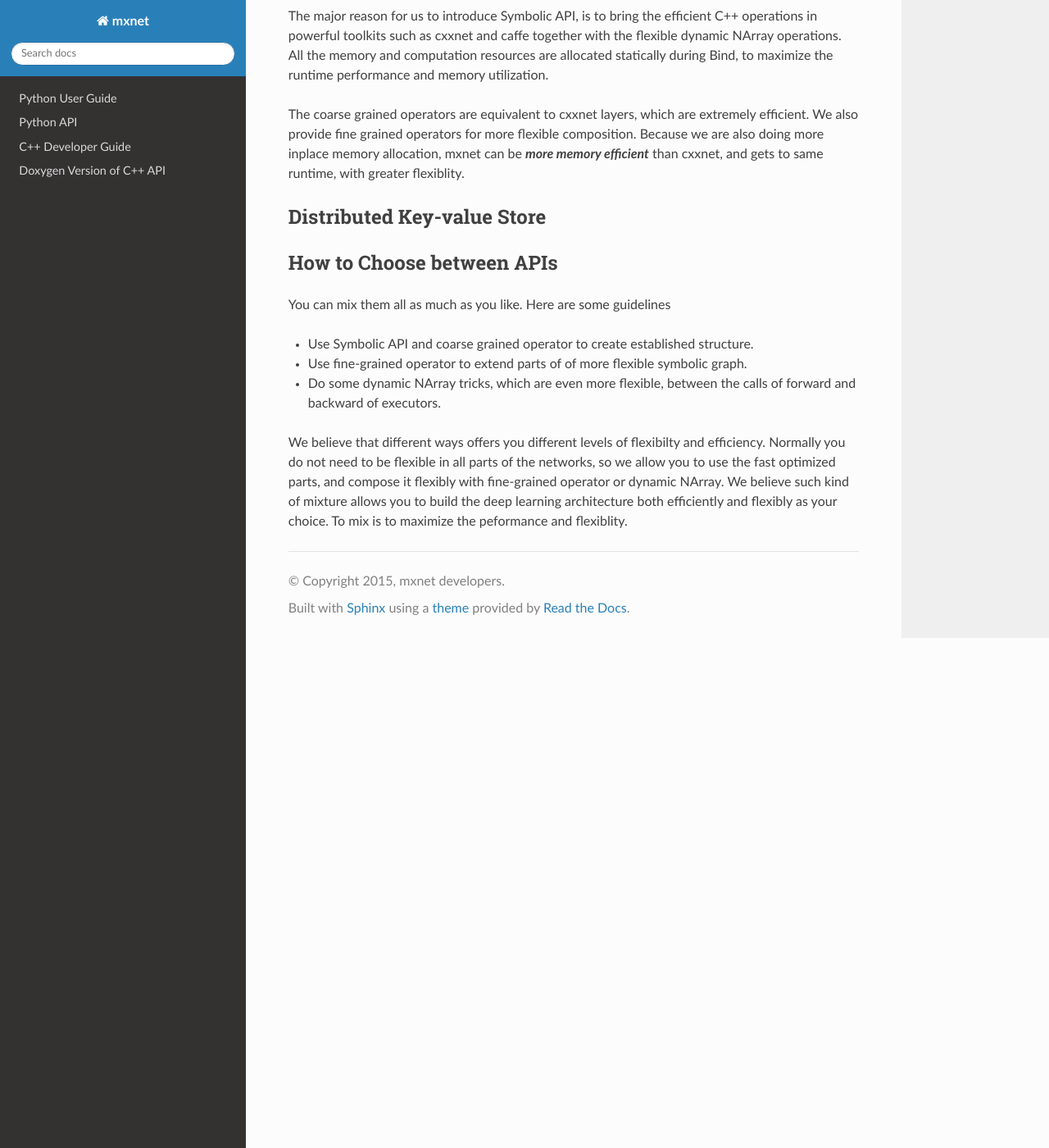
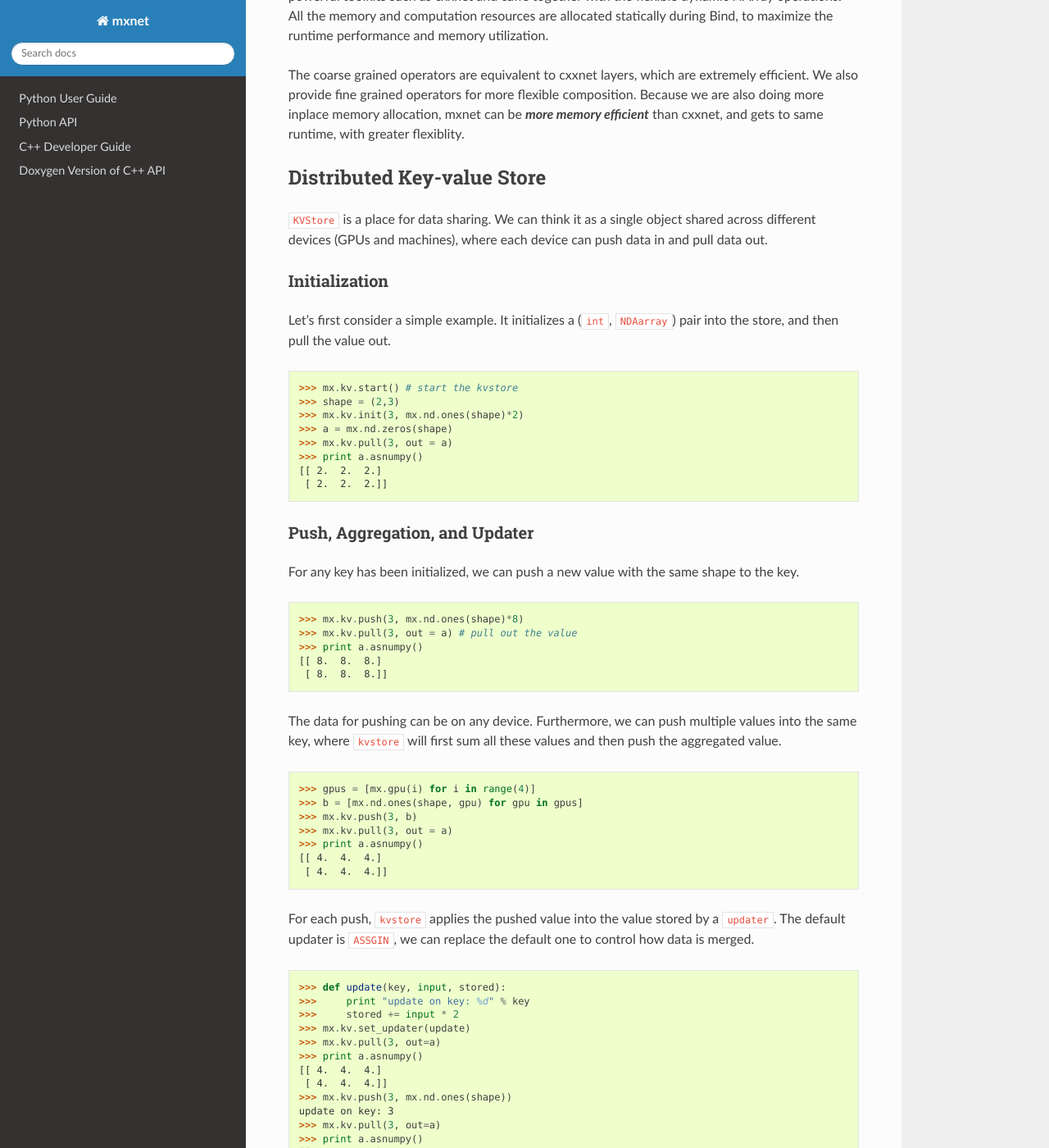
Before and after one commit to mobogaqc/mxnet, a Sphinx documentation site: the page built from doc/python/python_guide.md, in a window 1280 px wide and 1400 px high, scrolled down 7064 px. Shown: the whole window at 82% size. Built offline with Sphinx 7.4.7 and the Read the Docs theme 2.0.0, drawn with Linux system fonts in a browser that asks for light colours; the version number could not be read and is left out; some of the changed text lies outside the part shown.

Commit message:
update python_guide on kvstore

````diff
--- a/doc/python/python_guide.md
+++ b/doc/python/python_guide.md
@@ -1,17 +1,18 @@
 # MXNet Python Guide
 
-This page gives a general overvie of MXNet python package. MXNet contains a
-mixed flavor of elements you might need to bake flexible and efficient
-applications. There are mainly three concepts in MXNet:
+This page gives a general overview of MXNet's python package. MXNet contains a
+mixed flavor of elements to bake flexible and efficient
+applications. There are mainly three concepts:
 
-* Numpy style [NDArray](#ndarray-numpy-style-tensor-computations-on-cpu-gpu) offers matrix and tensor computations on both CPU and
-GPU, with automatic parallelization
+* Numpy style [NDArray](#ndarray-numpy-style-tensor-computations-on-cpu-gpu)
+  offers matrix and tensor computations on both CPU and GPU, with automatic
+  parallelization
 
-* [Symbol](#symbolic-and-automatic-differentiation) makes defining a neural network extremely easy, and it provides
-  automatic differentiation.
+* [Symbol](#symbolic-and-automatic-differentiation) makes defining a neural
+  network extremely easy, and provides automatic differentiation.
 
-* [KVStore](#distributed-key-value-store) allows data synchronization between
-  multi-GPUs and multi-machine easily
+* [KVStore](#distributed-key-value-store) easy the data synchronization between
+  multi-GPUs and multi-machines.
 
 ## NDArray: Numpy style tensor computations on CPU/GPU
 
@@ -375,6 +376,125 @@ greater flexiblity.
 
 ## Distributed Key-value Store
 
+`KVStore` is a place for data sharing. We can think it as a single object shared
+across different devices (GPUs and machines), where each device can push data in
+and pull data out.
+
+### Initialization
+
+Let's first consider a simple example. It initializes
+a (`int`, `NDAarray`) pair into the store, and then pull the value out.
+
+```python
+>>> mx.kv.start() # start the kvstore
+>>> shape = (2,3)
+>>> mx.kv.init(3, mx.nd.ones(shape)*2)
+>>> a = mx.nd.zeros(shape)
+>>> mx.kv.pull(3, out = a)
+>>> print a.asnumpy()
+[[ 2.  2.  2.]
+ [ 2.  2.  2.]]
+```
+
+### Push, Aggregation, and Updater
+
+For any key has been initialized, we can push a new value with the same shape to the key.
+
+```python
+>>> mx.kv.push(3, mx.nd.ones(shape)*8)
+>>> mx.kv.pull(3, out = a) # pull out the value
+>>> print a.asnumpy()
+[[ 8.  8.  8.]
+ [ 8.  8.  8.]]
+```
+
+The data for pushing can be on any device. Furthermore, we can push multiple
+values into the same key, where `kvstore` will first sum all these
+values and then push the aggregated value.
+
+```python
+>>> gpus = [mx.gpu(i) for i in range(4)]
+>>> b = [mx.nd.ones(shape, gpu) for gpu in gpus]
+>>> mx.kv.push(3, b)
+>>> mx.kv.pull(3, out = a)
+>>> print a.asnumpy()
+[[ 4.  4.  4.]
+ [ 4.  4.  4.]]
+```
+
+For each push, `kvstore` applies the pushed value into the value stored by a
+`updater`. The default updater is `ASSGIN`, we can replace the default one to
+control how data is merged.
+
+```python
+>>> def update(key, input, stored):
+>>>     print "update on key: %d" % key
+>>>     stored += input * 2
+>>> mx.kv.set_updater(update)
+>>> mx.kv.pull(3, out=a)
+>>> print a.asnumpy()
+[[ 4.  4.  4.]
+ [ 4.  4.  4.]]
+>>> mx.kv.push(3, mx.nd.ones(shape))
+update on key: 3
+>>> mx.kv.pull(3, out=a)
+>>> print a.asnumpy()
+[[ 6.  6.  6.]
+ [ 6.  6.  6.]]
+```
+
+### Pull
+
+Similar to push, we can also pull the value into several devices by a single
+call.
+
+```python
+>>> b = [mx.nd.ones(shape, gpu) for gpu in gpus]
+>>> mx.kv.pull(3, out = b)
+>>> print b[1].asnumpy()
+[[ 6.  6.  6.]
+ [ 6.  6.  6.]]
+```
+
+### Handle a list of key-value pairs
+
+All operations introduced so far are on a single key. `KVStore` also provides
+list of key-value pair interface.
+
+On single device:
+
+```python
+>>> keys = [5, 7, 9]
+>>> mx.kv.init(keys, [mx.nd.ones(shape)]*len(keys))
+>>> mx.kv.push(keys, [mx.nd.ones(shape)]*len(keys))
+update on key: 5
+update on key: 7
+update on key: 9
+>>> b = [mx.nd.zeros(shape)]*len(keys)
+>>> mx.kv.pull(keys, out = b)
+>>> print b[1].asnumpy()
+[[ 3.  3.  3.]
+ [ 3.  3.  3.]]
+```
+
+On multi-devices:
+
+```pythoon
+>>> b = [[mx.nd.ones(shape, gpu) for gpu in gpus]] * len(keys)
+>>> mx.kv.push(keys, b)
+update on key: 5
+update on key: 7
+update on key: 9
+>>> mx.kv.pull(keys, out = b)
+>>> print b[1][1].asnumpy()
+[[ 11.  11.  11.]
+ [ 11.  11.  11.]]
+```
+
+### Multiple machines
+
+Base on parameter server. The `updater` will runs on the server nodes. MORE...
+
 ## How to Choose between APIs
 
 You can mix them all as much as you like. Here are some guidelines
````
